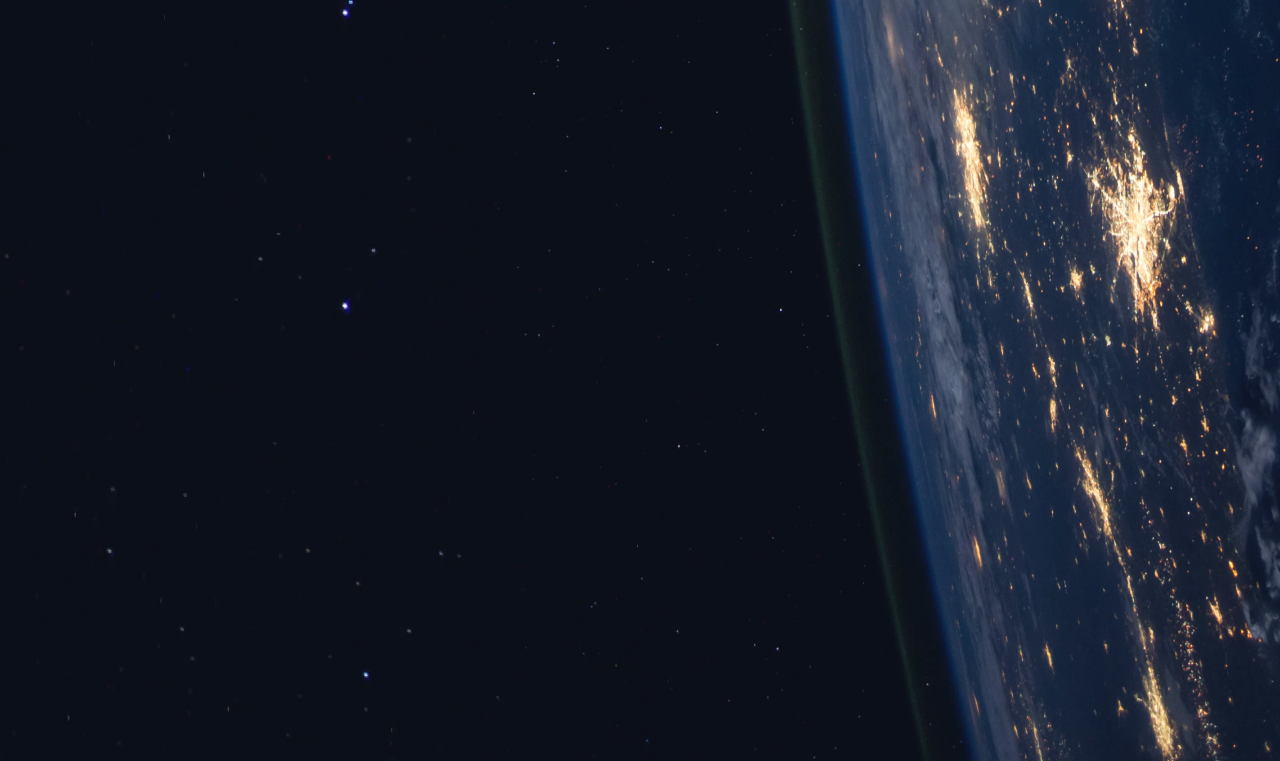
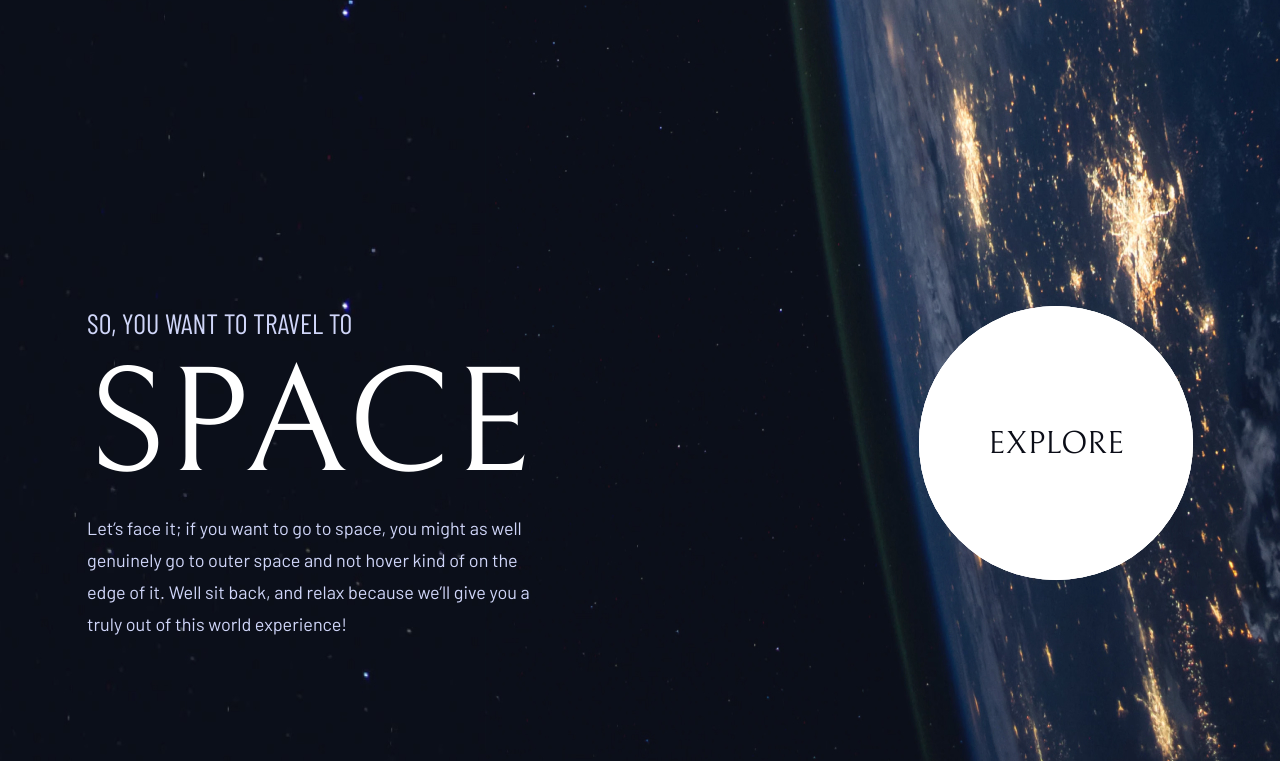
Before and after one commit to Adeilson98/space-tourism-website, a plain HTML site: page index.html in a window 1280 px wide. Shown: the part 139-900 px from the top of the page. Drawn offline with Linux system fonts and the light colour scheme.

Commit message:
home page ok

```diff
--- a/assets/css/fonts.css
+++ b/assets/css/fonts.css
@@ -11,7 +11,7 @@
 }
 
 @font-face {
-    font-family: Barlow;
+    font-family: Bellefair;
     src: url('../fonts/Bellefair-Regular.woff');
     src: url('../fonts/Bellefair-Regular.woff2');
 }
--- a/assets/css/home.css
+++ /dev/null
@@ -1,5 +0,0 @@
-.home {
-    background-image: url('../images/home/bg.jpg');
-    height: 900px;
-    background-size: cover;
-}
--- /dev/null
+++ b/assets/css/pages/home.css
@@ -0,0 +1,83 @@
+.home {
+    background-image: url('../../images/home/bg.jpg');
+    height: 900px;
+    background-size: cover;
+}
+
+.home section {
+    margin-top: 309px;
+}
+
+section .__wrap {
+    display: flex;
+    position: relative;
+}
+
+section .__wrap .text-section h3 {
+    font-family: BarlowCondensed;
+    color: #D0D6F9;
+    font-size: 28px;
+    font-weight: normal;
+}
+
+section .__wrap .text-section h1 {
+    font-family: Bellefair;
+    font-size: 150px;
+    font-weight: normal;
+    color: white;
+}
+
+section .__wrap .text-section p {
+    font-family: Barlow;
+    font-size: 18px;
+    color: #D0D6F9;
+    width: 444px;
+    line-height: 32px;
+}
+
+section .__wrap .cta {
+    width: 274px;
+    height: 274px;
+    background-color: white;
+    display: flex;
+    align-items: center;
+    justify-content: center;
+    border-radius: 100%;
+    text-decoration: none;
+    position: absolute;
+    right: 0;
+    z-index: 2;
+}
+
+section .__wrap .cta::before {
+    content: '';
+    position: absolute;
+    background-color: white;
+    width: 100%;
+    height: 100%;
+    border-radius: 100%;
+    z-index: -3;
+}
+
+section .__wrap .cta::after {
+    content: '';
+    width: 100%;
+    height: 100%;
+    border-radius: 100%;
+    background-color: white;
+    position: absolute;
+    z-index: -1;
+}
+
+section .__wrap .cta:hover::before {
+    width: 450px;
+    height: 450px;
+    transition-duration: 2s;
+    opacity: .1;
+}
+
+section .__wrap .cta p {
+    font-family: Bellefair;
+    font-size: 32px;
+    color: #0B0D17;
+}
--- a/assets/css/wrap.css
+++ b/assets/css/wrap.css
@@ -2,5 +2,5 @@
     height: 100%;
     margin: 0 auto;
     position: relative;
-    max-width: 1200px;
+    max-width: 1106px;
 }
--- a/index.html
+++ b/index.html
@@ -5,9 +5,10 @@
     <meta http-equiv="X-UA-Compatible" content="IE=edge">
     <meta name="viewport" content="width=device-width, initial-scale=1.0">
     <link rel="stylesheet" href="assets/css/style.css">
+    <link rel="stylesheet" href="assets/css/wrap.css">
     <link rel="stylesheet" href="assets/css/normalize.css">
     <link rel="stylesheet" href="assets/css/header.css">
-    <link rel="stylesheet" href="assets/css/home.css">
+    <link rel="stylesheet" href="assets/css/pages/home.css">
     <title>Home</title>
 </head>
 <body class="home">
@@ -23,5 +24,19 @@
         </nav>
     </header>
 
+    <section>
+        <div class="__wrap">
+            <div class="text-section">
+                <h3>SO, YOU WANT TO TRAVEL TO</h3>
+                <h1>SPACE</h1>
+                <p>Let’s face it; if you want to go to space, you might as well genuinely go to outer space and not hover kind of on the edge of it. Well sit back, and relax because we’ll give you a truly out of this world experience!</p>
+            </div>
+
+            <a class="cta" href="">
+                <p>EXPLORE</p>
+            </a>
+        </div>
+    </section>
+
 </body>
 </html>
```
